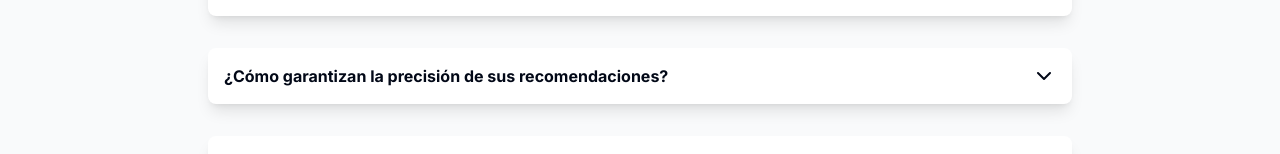
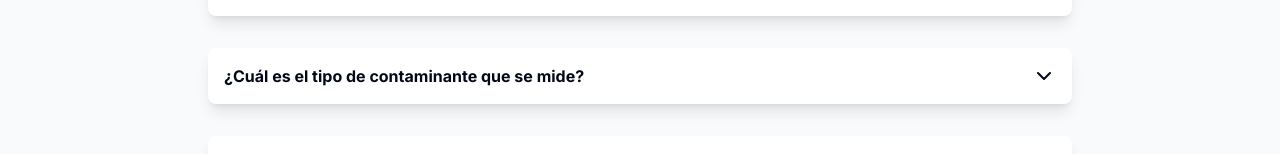
Before and after one commit to edgargutgzz/aireclaro, a Next.js app: page /acerca in a window 1280 px wide. Shown: the part 436-590 px from the top of the page. Built offline with nearby package versions, Linux system fonts and the light colour scheme.

Commit message:
fix: update question and answer in Questions component
- Change the question to focus on the type of contaminant measured.
- Revise the answer to clarify the measurement of harmful particulate concentrations (PM2.5) and associated health risks.

```diff
--- a/components/acerca/questions.tsx
+++ b/components/acerca/questions.tsx
@@ -80,10 +80,10 @@ export default function Questions() {
       ),
     },
     {
-      question: "¿Cómo garantizan la precisión de sus recomendaciones?",
+      question: "¿Cuál es el tipo de contaminante que se mide?",
       answer: (
         <span>
-          Compartimos las concentraciones promedio de la última hora de las
+          Medimos las concentraciones promedio de la última hora de las
           partículas respirables más dañinas para tu salud (PM2.5) y el riesgo a
           la salud asociado por respirarlas, con base en el{" "}
           <a
```
